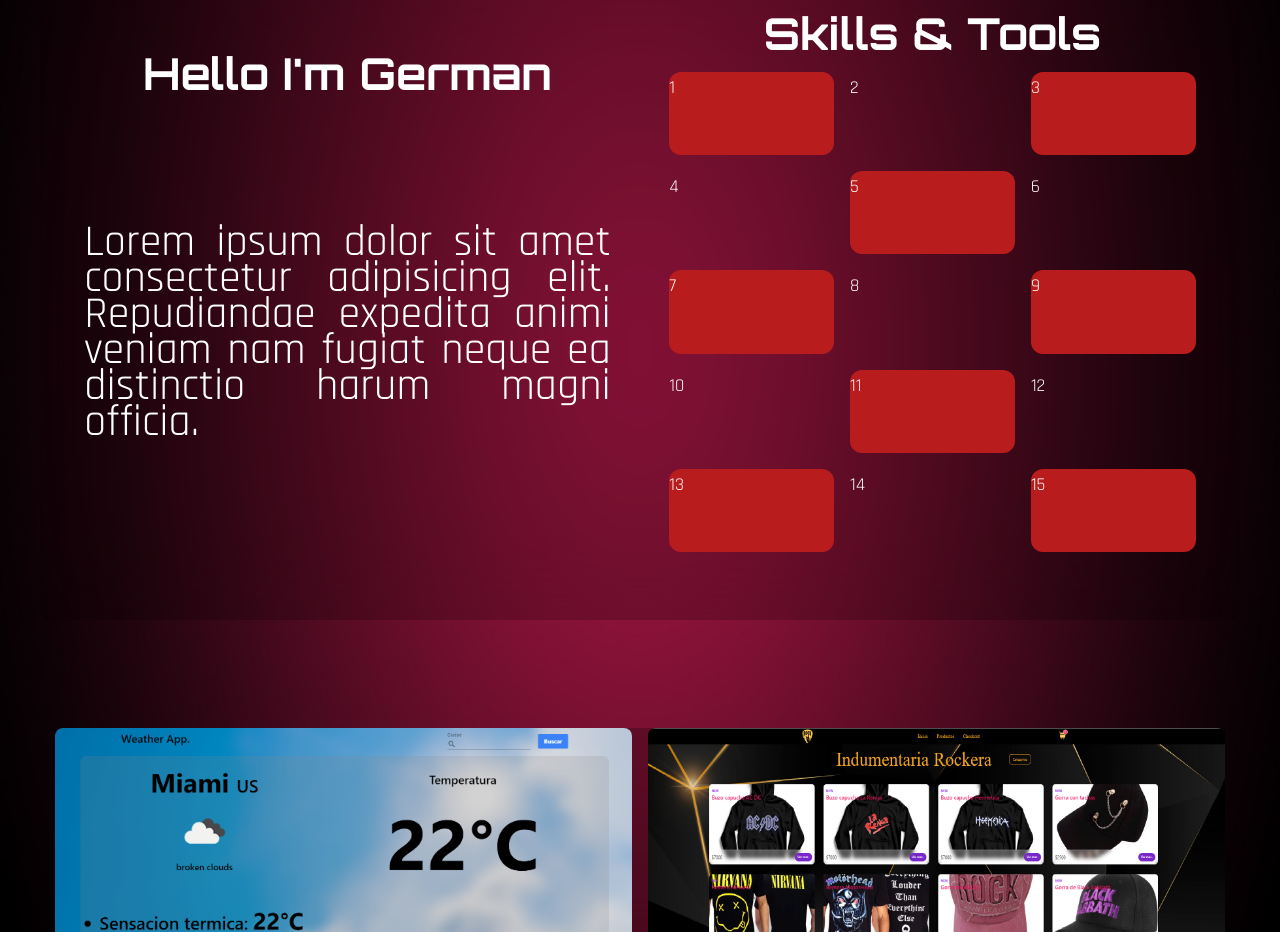
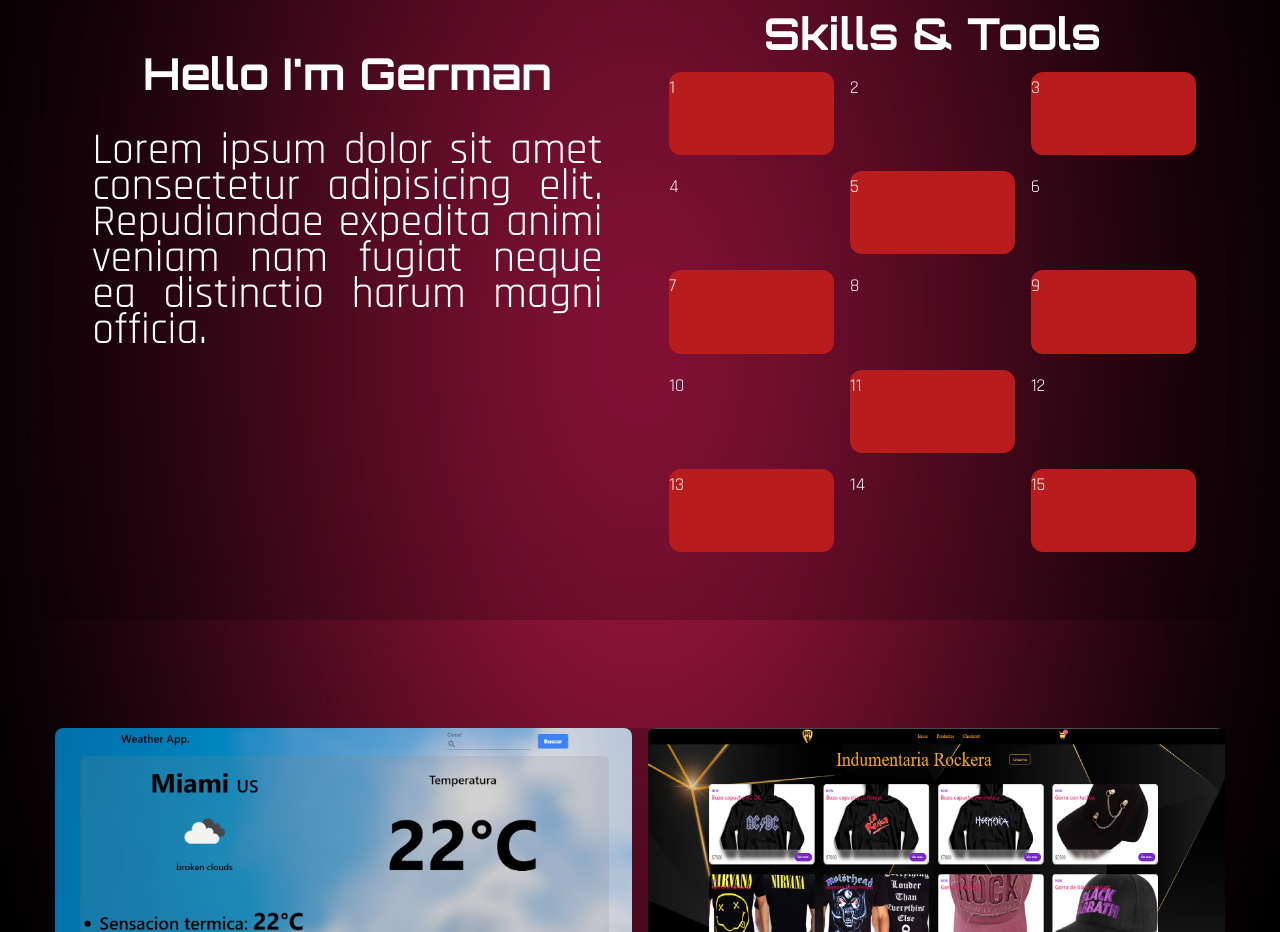
Before and after one commit to German44/Portfolio-React, a React (Vite) app: page / in a window 1280 px wide. Shown: the part 920-1852 px from the top of the page. Built offline with nearby package versions, Linux system fonts and the light colour scheme; a web font is replaced by a local one.

Commit message:
finish About

```diff
--- a/src/components/about/About.jsx
+++ b/src/components/about/About.jsx
@@ -19,7 +19,7 @@ const About = () => {
                     </h2>
                   </div>
                   <div className=" w-full min-h-[40vh] sm:min-h-[60vh] flex justify-center items-center ">
-                    <p className="text-xl sm:text-2xl md:text-3xl lg:text-[44px]  text-white font-secondary text-justify">
+                    <p className="min-h-[30vh] sm:min-h-[50vh] text-xl sm:text-2xl md:text-3xl lg:text-[44px] m-2 text-white font-secondary text-justify">
                       Lorem ipsum dolor sit amet consectetur adipisicing elit.
                       Repudiandae expedita animi veniam nam fugiat neque ea
                       distinctio harum magni officia.
```
